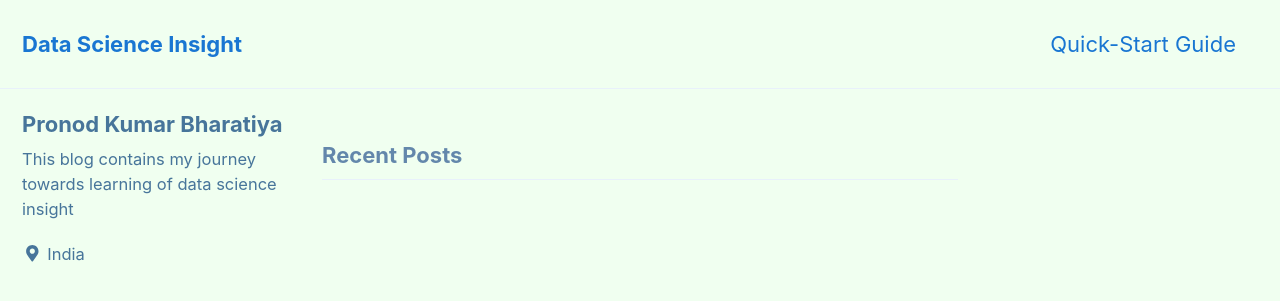
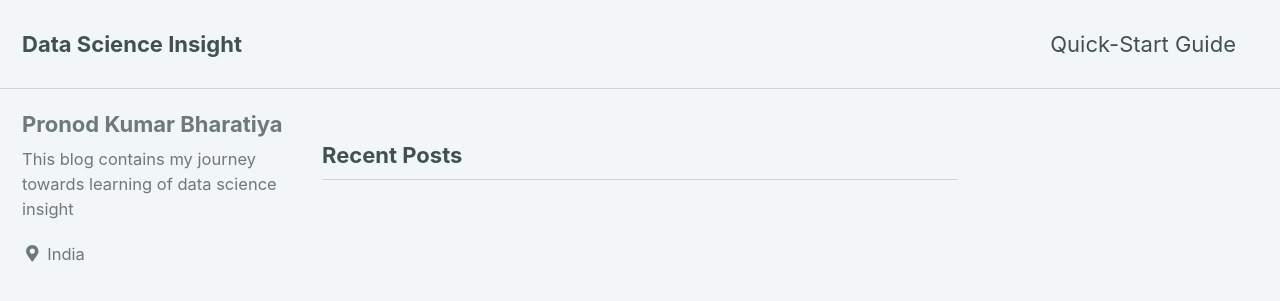
Before and after one commit to dsinsight/dsinsight.github.io, a Jekyll site: the page built from index.html, in a window 1280 px wide and 900 px high. Shown: the top 301 px of the window. Built offline with Jekyll 4.4.1, drawn with Linux system fonts in a browser that asks for light colours; cached includes are drawn as plain includes; nearby versions of some CDN libraries; the list of posts is cut into pages by our own code.

Commit message:
new github page

```diff
--- a/_config.yml
+++ b/_config.yml
@@ -12,7 +12,7 @@
 
 # theme                  : "minimal-mistakes-jekyll"
 # remote_theme           : "mmistakes/minimal-mistakes"
-minimal_mistakes_skin    : "aqua" #"default" ,"sunrise", "contrast", "dark", "dirt", "neon", "mint", "plum", "air"
+minimal_mistakes_skin    : "mint" #"default" ,"sunrise", "contrast", "dark", "dirt", "neon","aqua", "plum", "air"
 
 # Site Settings
 locale                   : "en-IN"
```
